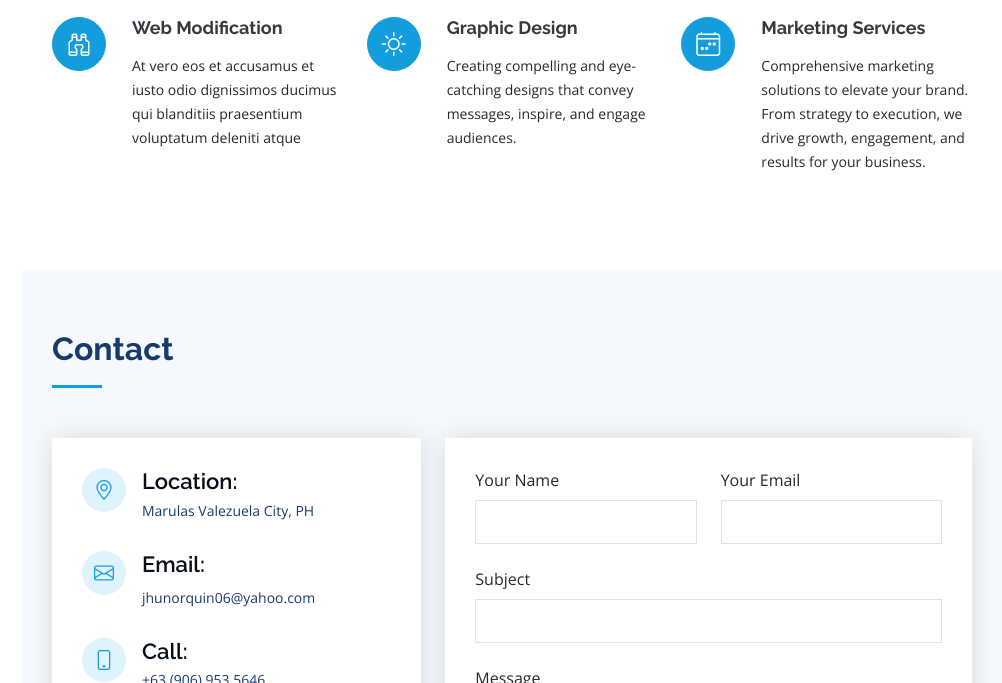
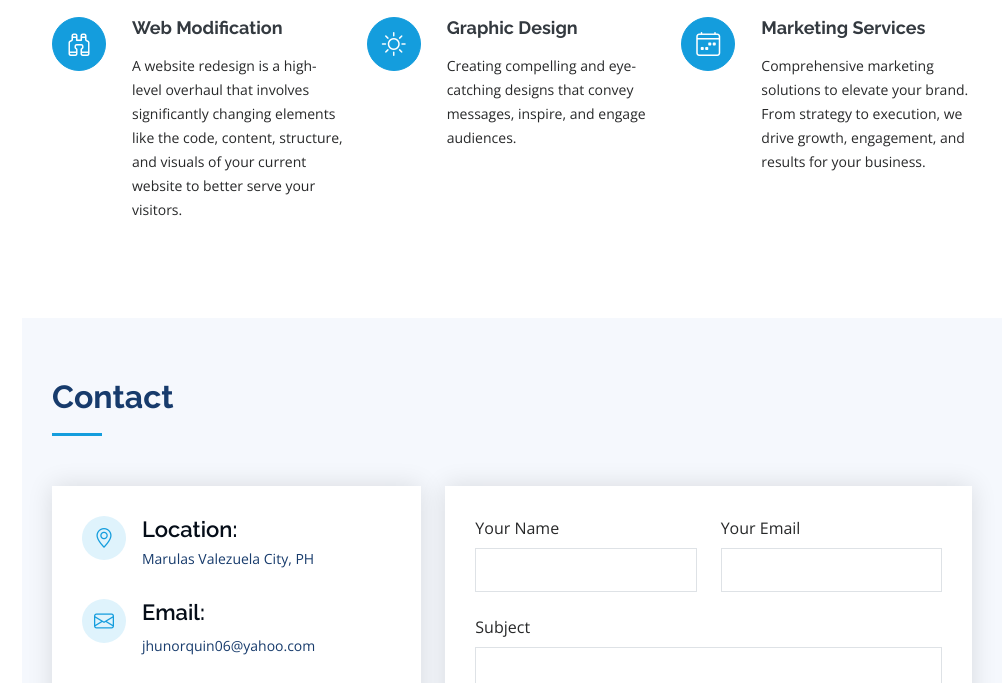
Before and after one commit to JhunOrquin/portfolio, a plain HTML site: page index.html in a window 1280 px wide. Shown: the part 4286-4969 px from the top of the page, without its empty margins (278-1280 px from the left). Drawn offline with nearby package versions, Linux system fonts and the light colour scheme.

Commit message:
Update index.html

```diff
--- a/index.html
+++ b/index.html
@@ -475,7 +475,7 @@
           <div class="col-lg-4 col-md-6 icon-box" data-aos="fade-up" data-aos-delay="300">
             <div class="icon"><i class="bi bi-binoculars"></i></div>
             <h4 class="title"><a href="">Web Modification</a></h4>
-            <p class="description">At vero eos et accusamus et iusto odio dignissimos ducimus qui blanditiis praesentium voluptatum deleniti atque</p>
+            <p class="description">A website redesign is a high-level overhaul that involves significantly changing elements like the code, content, structure, and visuals of your current website to better serve your visitors.</p>
           </div>
           <div class="col-lg-4 col-md-6 icon-box" data-aos="fade-up" data-aos-delay="400">
             <div class="icon"><i class="bi bi-brightness-high"></i></div>
```
